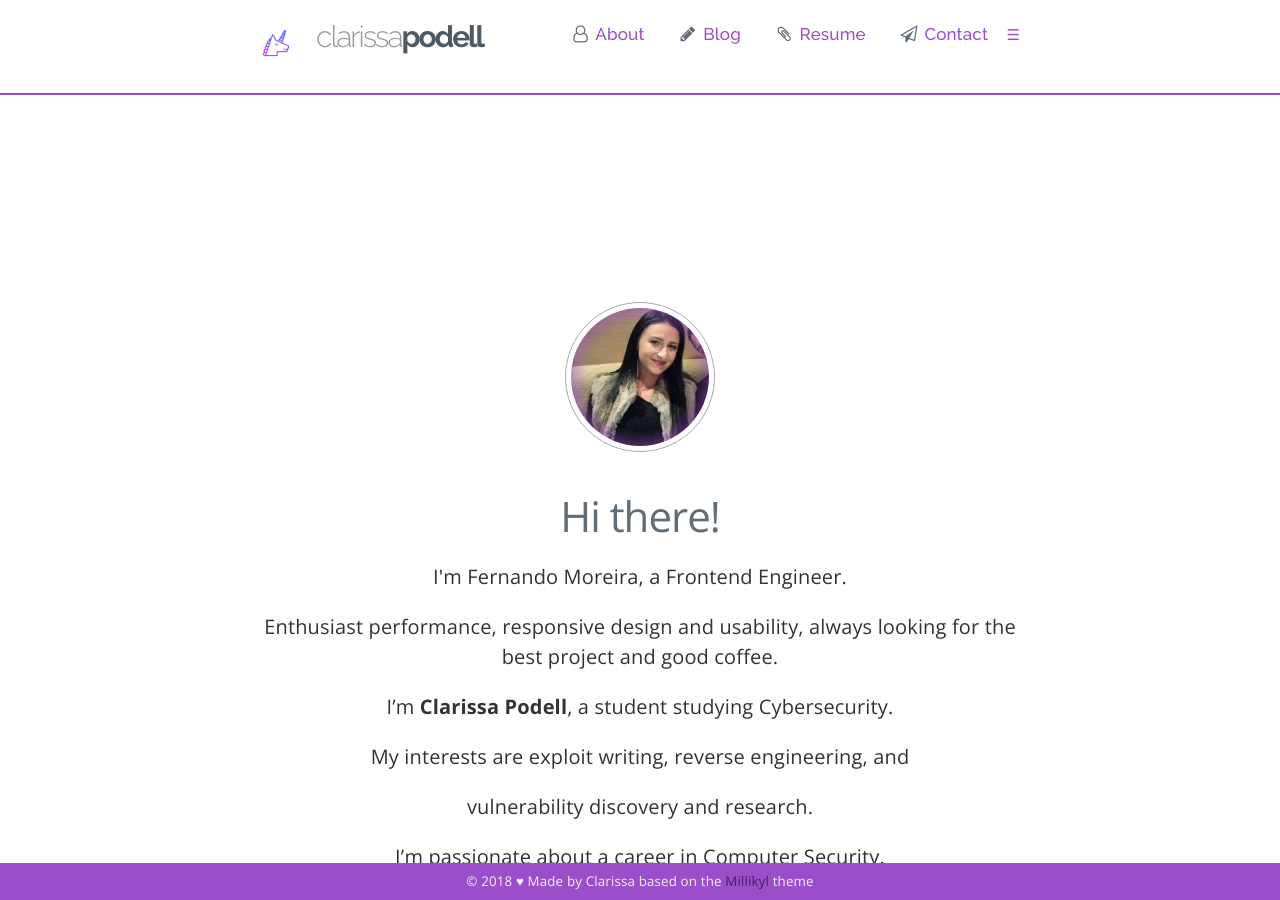
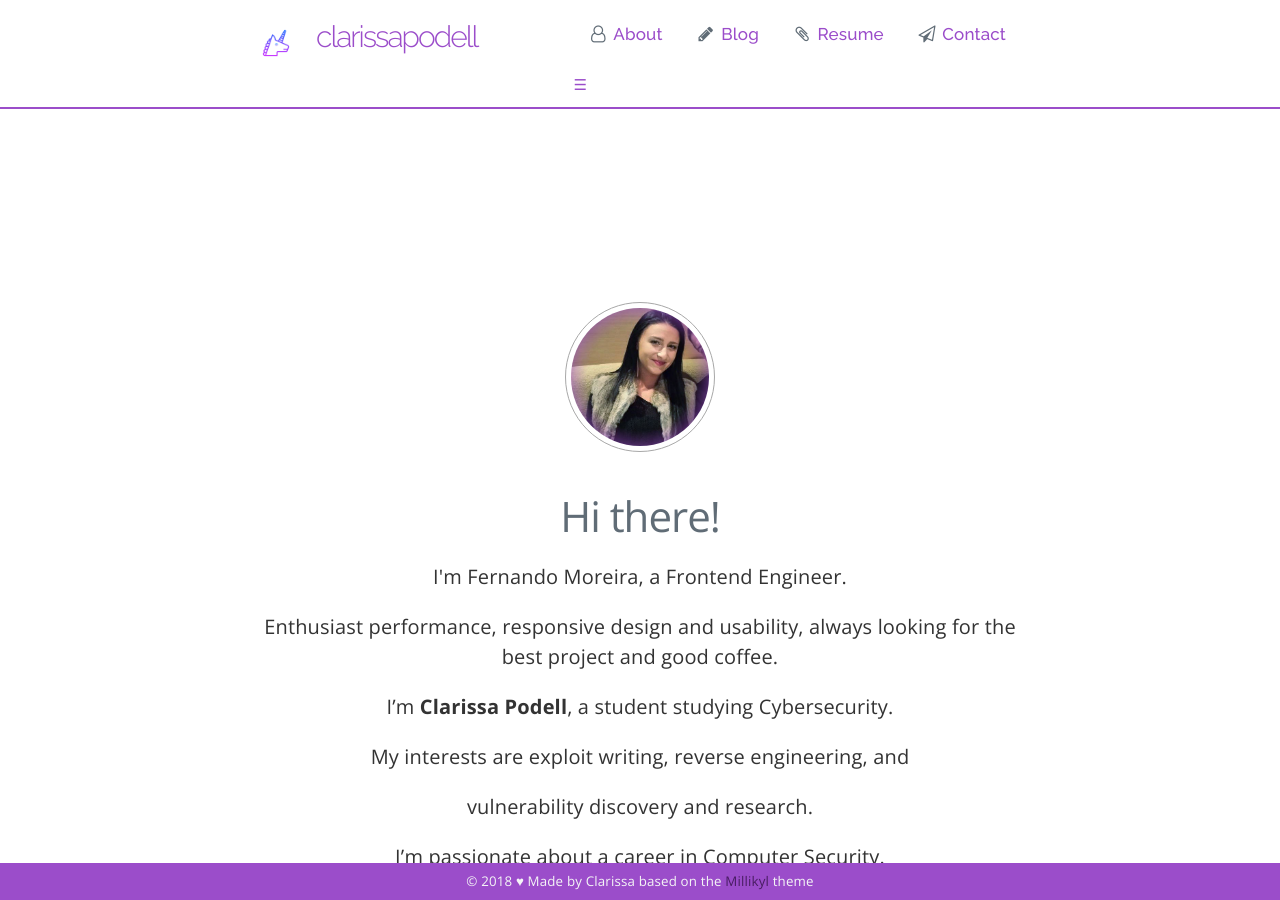
Before and after one commit to c1arissa/c1arissa.github.io, a Jekyll site: the page built from index.md, in a window 1280 px wide and 900 px high. Built offline with Jekyll 4.4.1, drawn with Linux system fonts in a browser that asks for light colours.

Commit message:
Update header.html

```diff
--- a/_includes/header.html
+++ b/_includes/header.html
@@ -6,7 +6,7 @@
 		<a class="navigation-title" href="{{ site.baseurl }}/index.html">
 			<h1 class="title">
 				<!-- {{ site.title }} -->
-				&nbsp;<span style="font-weight:300;color:#999999;">clarissa</span><span style="font-weight:900;color:#505a62;">podell</span>
+				&nbsp;<span class="first">clarissa</span><span class="last">podell</span>
 			</h1>
 		</a>
 	  </div>
@@ -19,13 +19,13 @@
     <a href="{{ site.baseurl }}/index.html">&nbsp;<span style="font-weight:300;color:#999999;">clarissa</span><span style="font-weight:900;color:#505a62;">podell</span></a></li>
   </ul> -->
 
-<div class="list-group">
-  <ul class="navigation-list float-right" id="myTopnav">
+<div class="list-group float-right">
+  <ul class="navigation-list" id="myTopnav">
   <li class="navigation-item"><i class="fa fa-user-o fa-fw"></i><a class="list-group-item" href="{{ site.baseurl }}/about"> About</a></li>
   <li class="navigation-item"><i class="fa fa-pencil fa-fw"></i><a class="list-group-item" href="{{ site.baseurl }}/blog"> Blog</a></li>
   <li class="navigation-item"><i class="fa fa-paperclip fa-fw"></i><a class="list-group-item" href="{{ site.baseurl }}/cv"> Resume</a></li>
   <li class="navigation-item"><i class="fa fa-paper-plane-o fa-fw"></i><a class="list-group-item" href="{{ site.baseurl }}/contact"> Contact</a></li>
-  <a href="javascript:void(0);" style="font-size:15px;" class="navicon" onclick="myFunction()">&#9776;</a>
+  <li class="navicon"><a href="javascript:void(0);" style="font-size:15px;" class="navicon" onclick="myFunction()">&#9776;</a></li>
 </ul>
 </div>
 
```
